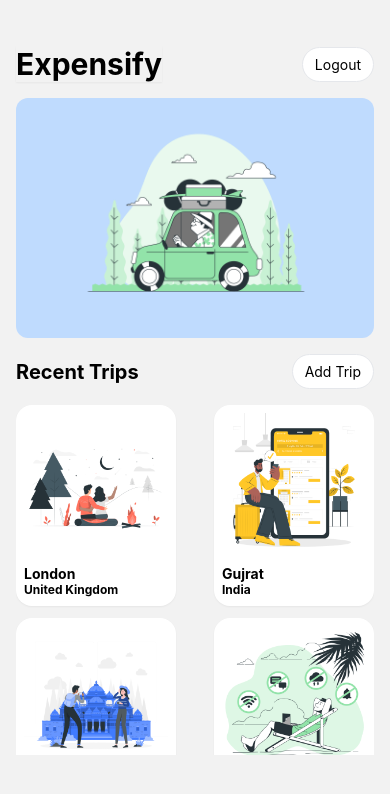
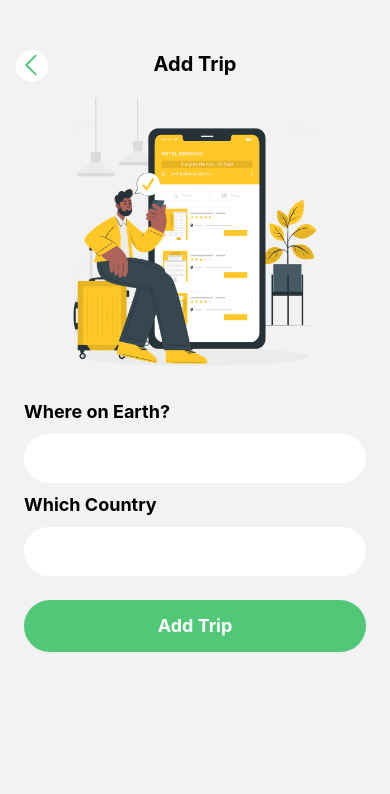
Before and after one commit to ANSH127/SmartTrip, a React Native app: screen /AddTrip in a window 390 px wide. Shown: the top 794 px of the page. Built offline with nearby package versions, Linux system fonts and the light colour scheme.

Commit message:
designing add trip screen

```diff
--- /dev/null
+++ b/components/backButton.js
@@ -0,0 +1,14 @@
+import { View, Text, TouchableOpacity } from 'react-native'
+import React from 'react'
+import {ChevronLeftIcon} from 'react-native-heroicons/outline'
+import { colors } from '../theme'
+import { useNavigation } from '@react-navigation/native';
+
+export default function BackButton() {
+    const navigation = useNavigation();
+  return (
+    <TouchableOpacity className="bg-white rounded-full h-8 w-8 " onPress={()=>navigation.navigate('Home')} >
+        <ChevronLeftIcon size={30} color={`${colors.button}`} />
+    </TouchableOpacity>
+  )
+}
--- /dev/null
+++ b/components/emptyList.js
@@ -0,0 +1,11 @@
+import { View, Text,Image } from 'react-native'
+import React from 'react'
+
+export default function EmptyList({message}) {
+  return (
+    <View className="flex justify-center items-center my-5 space-y-3">
+        <Image className="w-36 h-36 shadow" source={require('../assets/images/empty.png')} />
+      <Text className='text-gray-400 font-bold' >{message || 'data not found'}</Text>
+    </View>
+  )
+}
--- a/navigation/appNavigation.js
+++ b/navigation/appNavigation.js
@@ -3,6 +3,7 @@
 import { createNativeStackNavigator } from '@react-navigation/native-stack';
 import HomeScreen from '../screens/HomeScreen';
 import LoginScreen from '../screens/LoginScreen';
+import AddTripScreen from '../screens/AddTripScreen';
 
 
 const Stack = createNativeStackNavigator();
@@ -13,6 +14,7 @@
       <Stack.Navigator initialRouteName='Home'  >
         <Stack.Screen options={{ headerShown: false}} name="Home" component={HomeScreen} />
         <Stack.Screen options={{ headerShown: false}} name="login" component={LoginScreen} />
+        <Stack.Screen options={{ headerShown: false}} name="AddTrip" component={AddTripScreen} />
 
       </Stack.Navigator>
     </NavigationContainer>
--- a/package.json
+++ b/package.json
@@ -16,8 +16,10 @@
     "nativewind": "^2.0.11",
     "react": "18.2.0",
     "react-native": "0.71.8",
+    "react-native-heroicons": "^3.2.0",
     "react-native-safe-area-context": "4.5.0",
-    "react-native-screens": "~3.20.0"
+    "react-native-screens": "~3.20.0",
+    "react-native-svg": "13.4.0"
   },
   "devDependencies": {
     "@babel/core": "^7.20.0",
--- /dev/null
+++ b/screens/AddTripScreen.js
@@ -0,0 +1,63 @@
+import { View, Text, Image, TextInput, TouchableOpacity,Alert } from 'react-native'
+import React from 'react'
+import ScreenWrapper from '../components/screenWrapper'
+import { colors } from '../theme'
+import BackButton from '../components/backButton'
+import { useNavigation } from '@react-navigation/native'
+
+export default function AddTripScreen() {
+    const [place, setPlace] = React.useState('')
+    const [country, setCountry] = React.useState('')
+
+    const navigation = useNavigation();
+
+    const handleAddTrip = () => {
+        if(place && country) {
+            console.log(place, country)
+            navigation.navigate('Home')
+        }
+        else{
+            Alert.alert('Please fill all the fields')
+
+        }
+
+    }
+    return (
+        <ScreenWrapper>
+            <View className="flex justify-between h-full mx-4">
+                <View>
+                    <View className="relative mt-5">
+                        <View className="absolute top-0 left-0">
+                            <BackButton />
+
+                        </View>
+
+                        <Text className={`${colors.heading} text-xl font-bold text-center`} >Add Trip</Text>
+                    </View>
+                    <View className='flex-row justify-center my-3 mt-5 ' >
+
+                        <Image className='h-72 w-72' source={require('../assets/images/4.png')} />
+                    </View>
+                    <View className="space-y-2 mx-2" >
+                        <Text className={`${colors.heading} text-lg font-bold`} >Where on Earth?</Text>
+                        <TextInput  value={place} className="p-4 bg-white rounded-full mb-3" onChangeText={(val)=>setPlace(val)} />
+                        <Text className={`${colors.heading} text-lg font-bold`} >Which Country</Text>
+                        <TextInput value={country} className="p-4 bg-white rounded-full mb-3" onChangeText={(val)=>setCountry(val)} />
+                    </View>
+
+
+
+
+                </View>
+
+                <View>
+                    <TouchableOpacity style={{backgroundColor:colors.button}} className=" my-6 rounded-full p-3 shadow-sm mx-2 " onPress={handleAddTrip} >
+                        <Text className="text-center text-white text-lg font-bold" >Add Trip</Text>
+                    </TouchableOpacity>
+                </View>
+
+            </View>
+
+        </ScreenWrapper>
+    )
+}
--- a/screens/HomeScreen.js
+++ b/screens/HomeScreen.js
@@ -3,6 +3,8 @@
 import ScreenWrapper from '../components/screenWrapper'
 import { colors } from '../theme'
 import randomImage from '../assets/images/randomImage'
+import EmptyList from '../components/emptyList'
+import { useNavigation } from '@react-navigation/native'
 
 
 const items = [
@@ -45,6 +47,7 @@
 ]
 
 export default function HomeScreen() {
+  const navigation = useNavigation();
   return (
     <ScreenWrapper className='flex-1'>
       <View className="flex-row justify-between items-center p-4">
@@ -60,7 +63,7 @@
       <View className='px-4 space-y-4'>
         <View className="flex-row justify-between items-center">
           <Text className={`${colors.heading} font-bold text-xl`} >Recent Trips</Text>
-          <TouchableOpacity className='p-2 px-3 bg-white border border-gray-200 rounded-full' >
+          <TouchableOpacity className='p-2 px-3 bg-white border border-gray-200 rounded-full' onPress={()=>navigation.navigate('AddTrip') } >
             <Text className={colors.heading} >Add Trip</Text>
           </TouchableOpacity>
         </View>
@@ -71,10 +74,11 @@
             keyExtractor={item => item.id}
             // showsVerticalScrollIndicator={false}
             columnWrapperStyle={{ justifyContent: 'space-between' }}
+            ListEmptyComponent={<EmptyList message={"You haven't recorded any trips yet"} />}
 
             renderItem={({ item }) => {
               return (
-                <TouchableOpacity className="bg-white p-2 rounded-2xl mb-3 shadow-sm" >
+                <TouchableOpacity className="bg-white p-3 rounded-2xl mb-3 shadow-sm" >
                   <View>
                     <Image source={randomImage()} className="w-36 h-36 mb-2 " />
                     <Text className={`${colors.heading} font-bold `} >{item.place}</Text>
--- a/tailwind.config.js
+++ b/tailwind.config.js
@@ -1,6 +1,6 @@
 /** @type {import('tailwindcss').Config} */
 module.exports = {
-  content: ["./App.{js,jsx,ts,tsx}", "./screens/**/*.{js,jsx,ts,tsx}"],
+  content: ["./App.{js,jsx,ts,tsx}", "./screens/**/*.{js,jsx,ts,tsx}", "./components/**/*.{js,jsx,ts,tsx}"],
   theme: {
     extend: {},
   },
```
Also changed, not shown: 2 other files (tests, documents, lock files or other folders).
